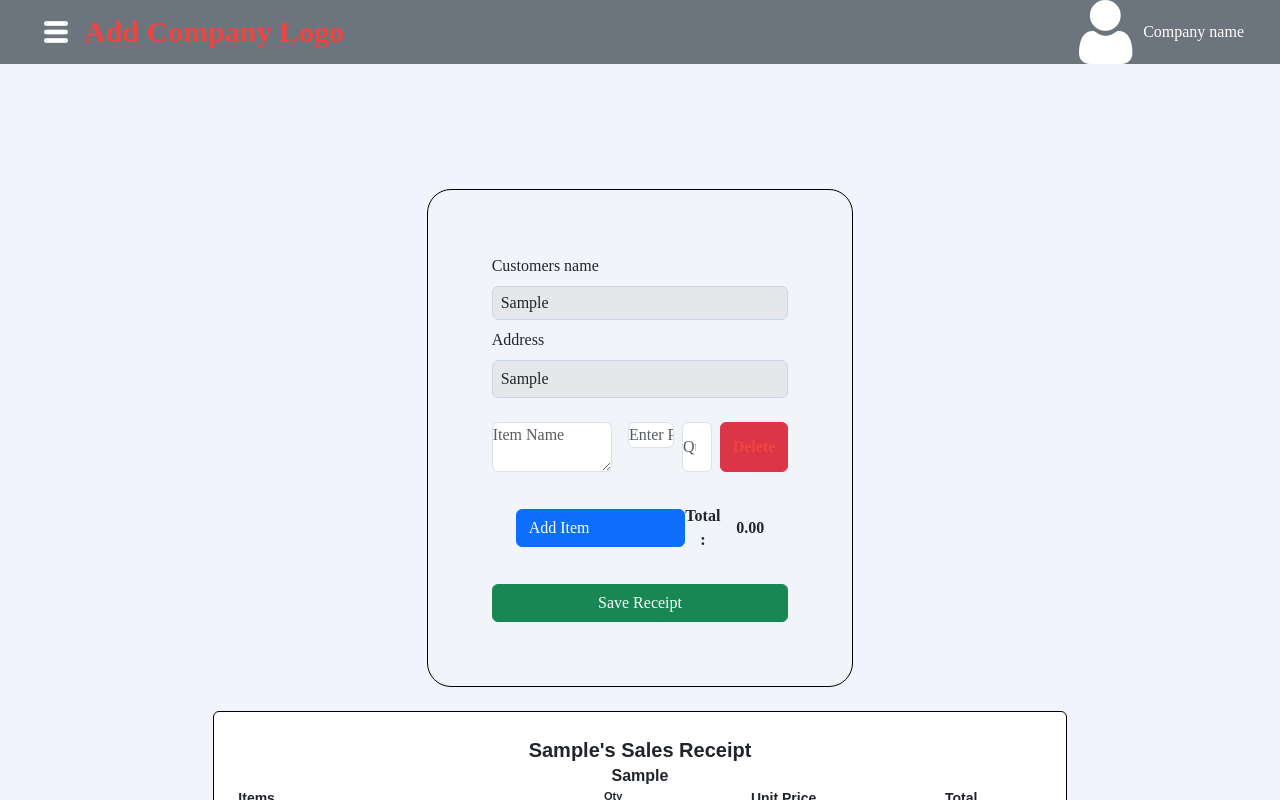
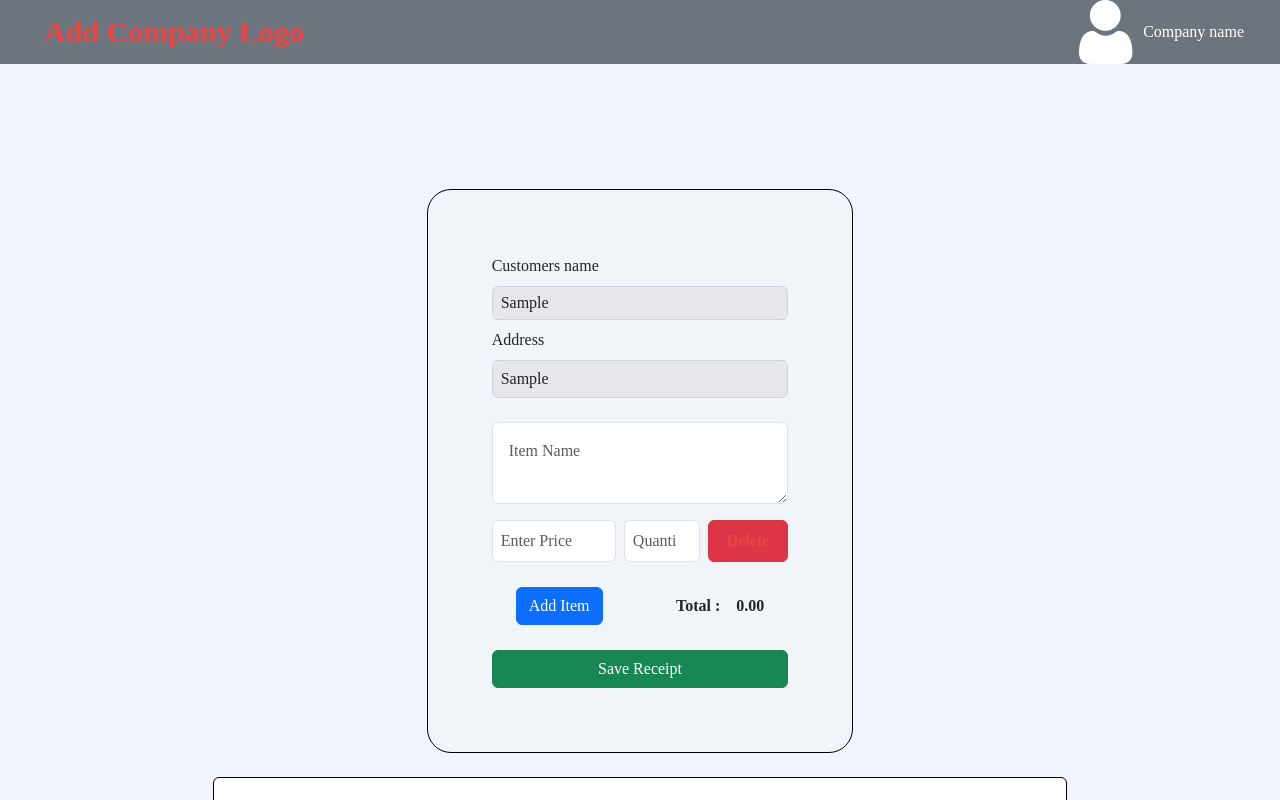
Before and after one commit to tobidechamp15/Receipt-Generator, a React (Create React App) app: page /home in a window 1280 px wide. Both pictures are taken after typing "Sample", "Sample" into the empty fields and a click on the button "Add Item". Shown: the top 800 px of the page. Built offline with nearby package versions, Linux system fonts and the light colour scheme; a web font is replaced by a local one.

Commit message:
Save Receipt

```diff
--- a/package.json
+++ b/package.json
@@ -3,6 +3,9 @@
   "version": "0.1.0",
   "private": true,
   "dependencies": {
+    "@fortawesome/fontawesome-free": "^6.4.2",
+    "@fortawesome/fontawesome-svg-core": "^6.4.2",
+    "@fortawesome/react-fontawesome": "^0.2.0",
     "@testing-library/jest-dom": "^5.17.0",
     "@testing-library/react": "^13.4.0",
     "@testing-library/user-event": "^13.5.0",
--- a/src/Components/Home.js
+++ b/src/Components/Home.js
@@ -41,29 +41,13 @@ function Home() {
   //     submitHandler(descriptionValues[index], index);
   //   });
   // };
-  const isSaveButtonDisabled = !customerName || !address; // Disable if customerName or address is empty
+  const isSaveButtonDisabled = !customerName || !address || !Products; // Disable if customerName or address is empty
   const handleFormChange = (event, setFormFunction) => {
     setFormFunction(event.target.value);
   };
   const [showInvoice, setShowInvoice] = useState(false);
 
-  //customerNam and Address
 
-  // const [enteredCustomerName, setEnteredCustomerName] = useState('');
-
-  // const [enteredAddress, setEnteredAddress] = useState('');
-
-  // useEffect(() => {
-  //   const storedCustomerName = localStorage.getItem('enteredCustomer');
-  //   const storedAddress = localStorage.getItem('enteredAddress');
-
-  //   if (storedAddress) {
-  //     setAddress(storedAddress);
-  //   }
-  //   if (storedCustomerName) {
-  //     setCustomerName(storedCustomerName);
-  //   }
-  // }, []);
   useEffect(() => {
     const storedCustomerName = localStorage.getItem('customerName');
     const storedAddress = localStorage.getItem('address');
@@ -126,10 +110,10 @@ function Home() {
                 </div>
               ))}
 
-              <div className="flex justify-between px-4 items-center">
+              <div className="flex justify-between items-center px-4">
                 <button
                   onClick={addItem}
-                  className="btn btn-primary w-fit flex self-center"
+                  className="btn btn-primary  flex self-center w-auto "
                 >
                   Add Item
                 </button>
--- a/src/Components/Navbar.js
+++ b/src/Components/Navbar.js
@@ -15,7 +15,7 @@ const Navbar = () => {
   return (
     <nav className="w-full fixed top-0 flex justify-between item-center  bg-secondary py-2 px-9 h-1/9 h-[8%]">
       <span className="text-red-500 md:text-3xl text-sm  p-2 cursor-pointer font-semibold flex items-center justify-center">
-        <img src={menu} alt="Add logo" className=" me-3 " />
+        <img src={menu} alt="Add logo" className=" me-3 sm:hidden" />
         <span className="xs:hidden">Add Company Logo</span>
       </span>
 
--- a/src/Components/Product.js
+++ b/src/Components/Product.js
@@ -6,55 +6,55 @@ const Description = ({ onFormSubmit, onDelete }) => {
   const [enteredQuantity, setEnteredQuantity] = useState('');
 
   // Retrieve values from localStorage on component mount
-  // useEffect(() => {
-  //   const storedProducts = localStorage.getItem('enteredProducts');
-  //   const storedAmount = localStorage.getItem('enteredAmount');
-  //   const storedQuantity = localStorage.getItem('enteredQuantity');
+  useEffect(() => {
+    const storedProducts = localStorage.getItem('enteredProducts');
+    const storedAmount = localStorage.getItem('enteredAmount');
+    const storedQuantity = localStorage.getItem('enteredQuantity');
 
-  //   if (storedProducts) {
-  //     setEnteredProducts(storedProducts);
-  //   }
-  //   if (storedAmount) {
-  //     setEnteredAmount(storedAmount);
-  //   }
-  //   if (storedQuantity) {
-  //     setEnteredQuantity(storedQuantity);
-  //   }
-  // }, []);
+    if (storedProducts) {
+      setEnteredProducts(storedProducts);
+    }
+    if (storedAmount) {
+      setEnteredAmount(storedAmount);
+    }
+    if (storedQuantity) {
+      setEnteredQuantity(storedQuantity);
+    }
+  }, []);
 
   const descriptionInputHandler = (e) => {
     const value = e.target.value;
     setEnteredProducts(value);
-    // localStorage.setItem('enteredProducts', value); // Store in localStorage
+    localStorage.setItem('enteredProducts', value); // Store in localStorage
   };
 
   const amountChangeHandler = (e) => {
     const value = e.target.value;
     setEnteredAmount(value);
-    // localStorage.setItem('enteredAmount', value); // Store in localStorage
+    localStorage.setItem('enteredAmount', value); // Store in localStorage
   };
 
   const quantityChangeHandler = (e) => {
     const value = e.target.value;
     setEnteredQuantity(value);
-    // localStorage.setItem('enteredQuantity', value); // Store in localStorage
+    localStorage.setItem('enteredQuantity', value); // Store in localStorage
   };
 
   const submitHandler = (e) => {
     e.preventDefault();
     onFormSubmit({ enteredProducts, enteredAmount, enteredQuantity });
   };
+  const cancelStyle = {
+    color:'red'
+  }
 
   return (
-    <form
-      className="flex flex-col mt-3 md:flex-row gap-3"
-      onKeyUp={submitHandler}
-    >
-      <div className="flex flex-col gap-2 md:w-3/4">
+    <form className="flex flex-col mt-3  gap-3" onKeyUp={submitHandler} onInput={submitHandler} onBlur={submitHandler} onFocus={submitHandler}>
+      <div className="flex flex-col gap-2 w-100">
         <textarea
           type="text"
           placeholder="Item Name"
-          className="form-control "
+          className="form-control w-100  p-3"
           value={enteredProducts}
           onChange={descriptionInputHandler}
         />
@@ -67,7 +67,7 @@ const Description = ({ onFormSubmit, onDelete }) => {
             value={enteredAmount}
             onChange={amountChangeHandler}
             min="0"
-            className="form-control"
+            className="form-control p-2"
           />
         </div>
         <div className="flex  gap-2">
@@ -77,8 +77,8 @@ const Description = ({ onFormSubmit, onDelete }) => {
             value={enteredQuantity}
             onChange={quantityChangeHandler}
             step="1"
-            min="0"
-            className="form-control"
+            min="1"
+            className="form-control p-2"
           />
           {/* <button
             type="submit"
--- a/src/Components/Receipt.js
+++ b/src/Components/Receipt.js
@@ -37,8 +37,7 @@ const Receipt = ({ descriptionValues, customerName, address }) => {
             // Calculate the amount for each product
 
             const totalAmountForProduct =
-              parseFloat(values.enteredAmount) *
-              parseInt(values.enteredQuantity);
+              parseFloat(values.enteredAmount) * parseInt(values.enteredQuantity);
             totalAmount += totalAmountForProduct;
 
             return (
@@ -46,7 +45,7 @@ const Receipt = ({ descriptionValues, customerName, address }) => {
                 key={index}
                 className="flex w-100  bg-transparent gap-2 text-center w-full justify-between items-center"
               >
-                <p className=" text-center w-[80%] ">
+                <p className=" text-left flex flex-wrap  w-[80%] ">
                   {values.enteredProducts}
                 </p>
                 <div className="flex justify-between w-full">
```
Also changed, not shown: 1 other file (tests, documents, lock files or other folders).
